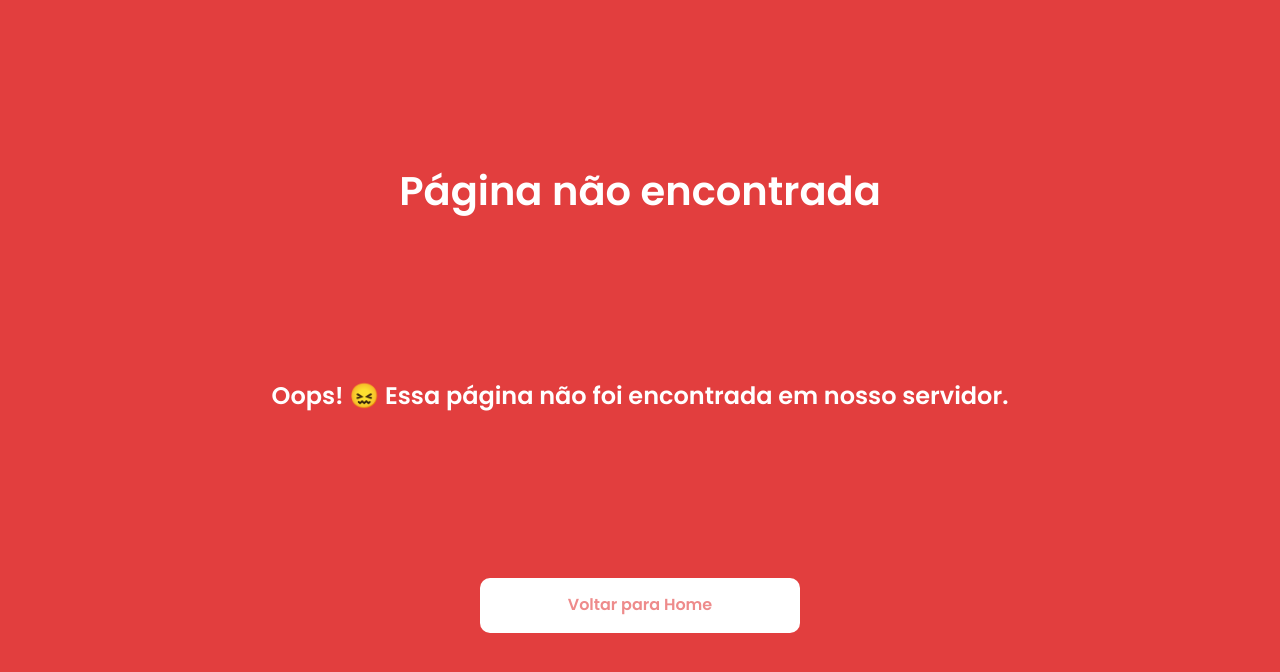
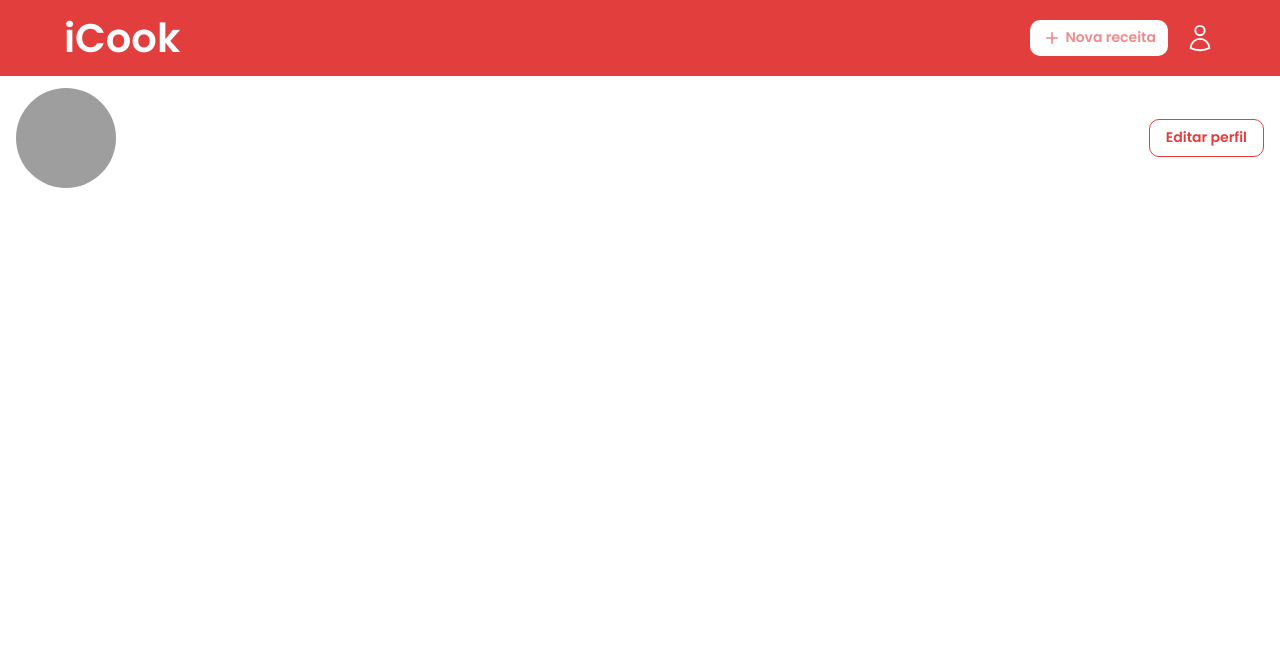
Before and after one commit to bBraian/iCook, a React (Vite) app: page /profile in a window 1280 px wide. Shown: the top 672 px of the page. Built offline with nearby package versions, Linux system fonts and the light colour scheme; grey boxes are pictures that could not be loaded.

Commit message:
creating profile page

```diff
--- a/src/Router.jsx
+++ b/src/Router.jsx
@@ -5,6 +5,7 @@ import { Home } from './pages/home';
 import { useState } from 'react';
 import { NotFound } from './pages/error/NotFound';
 import { Recipe } from './pages/Recipe';
+import { Profile } from './pages/Profile';
 
 export function Router() {
     const [user, setUser] = useState(true)
@@ -12,6 +13,7 @@ export function Router() {
         <Routes>
             <Route path='/' element={ user ? <Home /> : <Login /> } />
             <Route path='/receita' element={ user ? <Recipe /> : <Login /> } />
+            <Route path='/profile' element={ user ? <Profile /> : <Login /> } />
             <Route path='/register' element={ <Register /> } />
             <Route path='*' element={ <NotFound /> } />
         </Routes>
--- a/src/components/Header/index.jsx
+++ b/src/components/Header/index.jsx
@@ -11,7 +11,7 @@ export function Header() {
     const [isMobileMenuOpen, setIsMobileMenuOpen] = useState(false)
     return (
         <Container>
-            <Title>iCook</Title>
+            <Title to="/">iCook</Title>
             <Box>
                 <SmallButton text="Nova receita" icon={<BiPlus style={{color: '#EE8B8B', width: '20px', height: '20px'}} />} />
                 <HeaderButton>
--- a/src/components/Header/styles.js
+++ b/src/components/Header/styles.js
@@ -1,4 +1,5 @@
 import styled from "styled-components";
+import { Link } from "react-router-dom";
 
 export const Container = styled.header`
     display: flex;
@@ -16,12 +17,13 @@ export const Container = styled.header`
     z-index: 99;
 `
 
-export const Title = styled.h1`
+export const Title = styled(Link)`
     color: ${props => props.theme['white-0']};
     font-size: 40px;
     font-style: normal;
     font-weight: 600;
     line-height: 120%;
+    text-decoration: none;
 `
 
 export const HeaderButton = styled.button`
--- /dev/null
+++ b/src/pages/Profile/index.jsx
@@ -0,0 +1,16 @@
+import { Header } from "../../components/Header";
+import { Avatar, Button, Container, Row } from "./styles";
+
+export function Profile() {
+    return (
+        <>
+            <Header />
+            <Container>
+                <Row>
+                    <Avatar src="https://file.xunruicms.com/admin_html/assets/pages/media/profile/profile_user.jpg" />
+                    <Button>Editar perfil</Button>
+                </Row>
+            </Container>
+        </>
+    )
+}
--- /dev/null
+++ b/src/pages/Profile/styles.js
@@ -0,0 +1,30 @@
+import styled from "styled-components";
+
+export const Container = styled.div`
+    padding: 0 1rem;
+    margin-top: 88px;
+`
+
+export const Row = styled.div`
+    display: flex;
+    align-items: center;
+    justify-content: space-between;
+`
+
+export const Avatar = styled.img`
+    width: 100px;
+    height: 100px;
+    border-radius: 50%;
+`
+
+export const Button = styled.button`
+    color: ${props => props.theme['primary-50']};
+    border: 1px solid ${props => props.theme['primary-50']};
+    border-radius: 10px;
+    background-color: transparent;
+    padding: 8px 16px;
+    font-size: 14px;
+    font-weight: 600;
+    line-height: 19.60px;
+
+`
```
